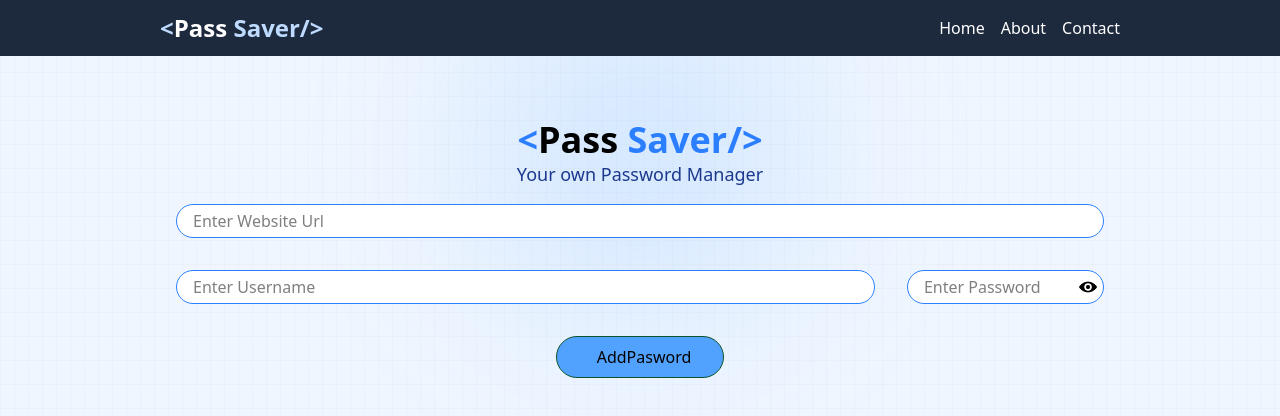
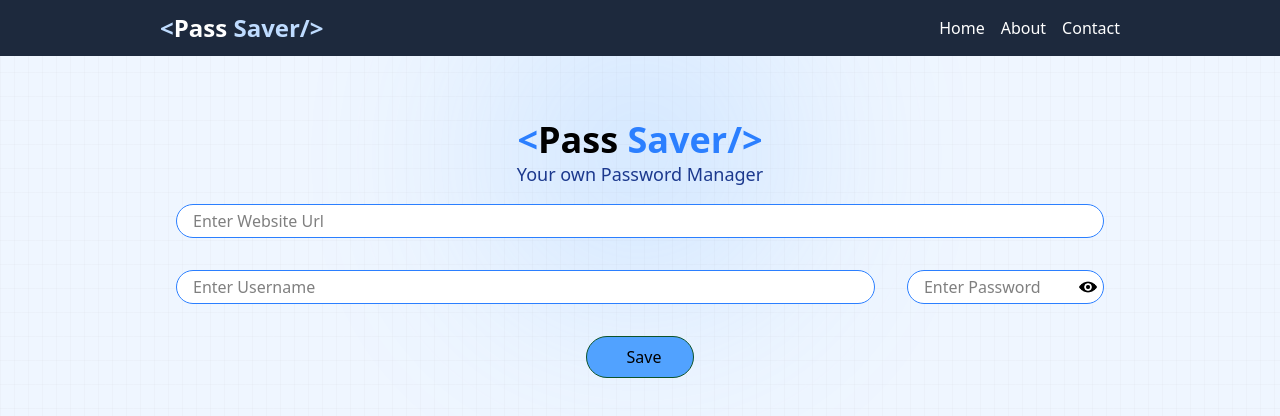
Before and after one commit to Sunnysines/passop, a React app: page / in a window 1280 px wide. Shown: the top 416 px of the page. Built offline with nearby package versions, Linux system fonts and the light colour scheme; the HTML template or start-up script is replaced by a standard one.

Commit message:
Modified the name of "Add Password" button to 'Save'

```diff
--- a/src/components/Manager.jsx
+++ b/src/components/Manager.jsx
@@ -62,7 +62,7 @@ const Manager = () => {
                             trigger="hover">
                         </lord-icon>
 
-                        AddPasword</button>
+                        Save</button>
                 </div>
             </div>
 
```
